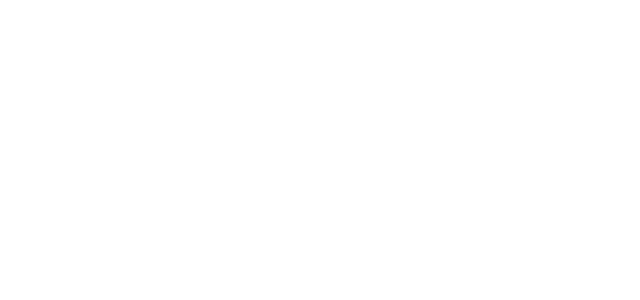
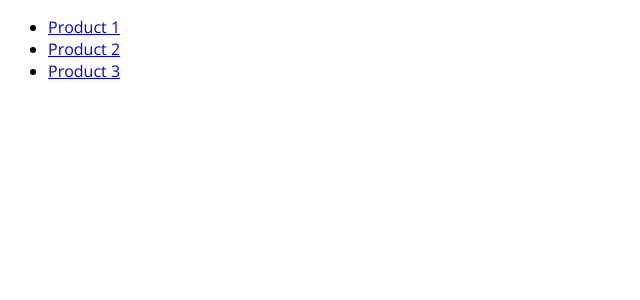
Before and after one commit to jacobways/nextjs-lecture-code, a Next.js app in the folder 5. pre-rendering-data-fetching/: page / in a window 1280 px wide. Before the commit this address had no page. Shown: the top 300 px of the page, without its empty margins (0-640 px from the left). Built offline with nearby package versions, Linux system fonts and the light colour scheme.

Commit message:
getStaticPaths 함수 추가

```diff
--- a/5. pre-rendering-data-fetching/data/dummy-backend.json
+++ b/5. pre-rendering-data-fetching/data/dummy-backend.json
@@ -1,7 +1,7 @@
 {
   "products": [
-    { "id": "p1", "title": "Product 1" },
-    { "id": "p2", "title": "Product 2" },
-    { "id": "p3", "title": "Product 3" }
+    { "id": "p1", "title": "Product 1", "description": "This is product 1" },
+    { "id": "p2", "title": "Product 2", "description": "This is product 2" },
+    { "id": "p3", "title": "Product 3", "description": "This is product 3" }
   ]
 }
--- a/5. pre-rendering-data-fetching/pages/index.js
+++ b/5. pre-rendering-data-fetching/pages/index.js
@@ -1,5 +1,7 @@
 import fs from 'fs/promises';
 import path from 'path';
+
+import Link from 'next/link';
 
 function HomePage(props) {
   const { products } = props;
@@ -7,7 +9,9 @@
   return (
     <ul>
       {products.map((product) => (
-        <li key={product.id}>{product.title}</li>
+        <li key={product.id}>
+          <Link href={`/${product.id}`}>{product.title}</Link>
+        </li>
       ))}
     </ul>
   );
@@ -23,10 +27,6 @@
       products: data.products,
     },
     revalidate: 10,
-    notFound: true,
-    redirect: {
-      destination: '/no-data',
-    },
   };
 }
 
```
Also changed, not shown: 5. pre-rendering-data-fetching/pages/[pid].js (added, +47 -0 lines).
